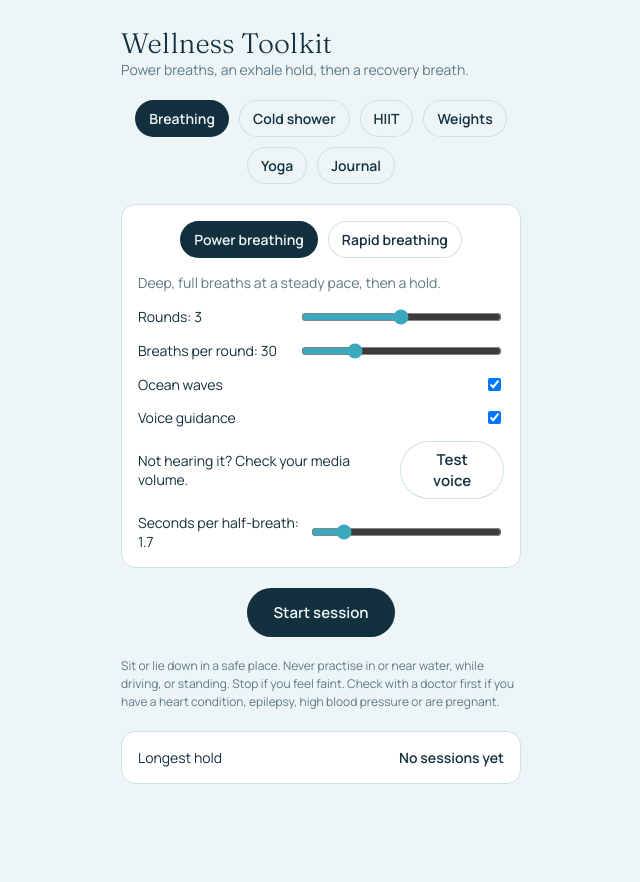
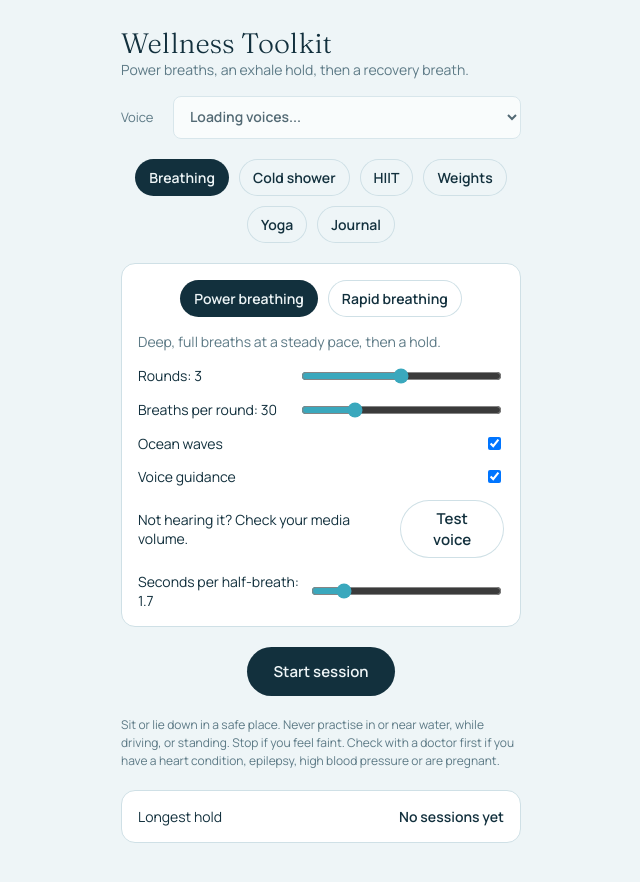
Before and after one commit to allybarbar/jubilant-robot, a React (Vite) app in the folder wellness-toolkit/: page / in a window 1280 px wide. Shown: the whole page, without its empty margins (319-959 px from the left). Before the commit the page ends 824 px from the top, so only its background shows below. Built offline with nearby package versions, Linux system fonts and the light colour scheme.

Commit message:
Add a selectable browser voice for speech cues and save the choice in local storage.

```diff
--- a/wellness-toolkit/src/App.jsx
+++ b/wellness-toolkit/src/App.jsx
@@ -1,5 +1,6 @@
 import {useState,useEffect} from 'react';
 import {PREF,SAVE} from './lib/storage';
+import {getVoices,getSelectedVoice,setSelectedVoice as saveVoiceSelection,VOICE_OK} from './lib/audio';
 import Breathing from './components/Breathing';
 import Cold from './components/Cold';
 import Hiit from './components/Hiit';
@@ -20,13 +21,54 @@ const INTRO={
 export default function App(){
   const [mode,setMode]=useState(()=>PREF('bw_mode','breath'));
   const [busy,setBusy]=useState(false);
+  const [voices,setVoices]=useState(()=>VOICE_OK?getVoices():[]);
+  const [selectedVoice,setSelectedVoice]=useState(()=>getSelectedVoice()?.name || '');
+
   useEffect(()=>{SAVE('bw_mode',mode)},[mode]);
+
+  useEffect(()=>{
+    const syncVoices=()=>setVoices(VOICE_OK?getVoices():[]);
+    syncVoices();
+    if(!VOICE_OK)return;
+    try{
+      speechSynthesis.addEventListener('voiceschanged',syncVoices);
+      return ()=>speechSynthesis.removeEventListener('voiceschanged',syncVoices);
+    }catch(e){}
+  },[]);
+
+  useEffect(()=>{
+    if(!selectedVoice && voices.length){
+      const fallback=getSelectedVoice();
+      if(fallback){
+        setSelectedVoice(fallback.name);
+        saveVoiceSelection(fallback.name);
+      }
+    }
+  },[selectedVoice,voices]);
+
+  const handleVoiceChange=(event)=>{
+    const next=event.target.value;
+    setSelectedVoice(next);
+    saveVoiceSelection(next);
+  };
+
   return (
     <div className="app">
       <div>
         <h1>Wellness Toolkit</h1>
         <p>{INTRO[mode]}</p>
       </div>
+      {VOICE_OK&&(
+        <div className="row voice-controls">
+          <label className="voice-picker">
+            <span>Voice</span>
+            <select value={selectedVoice} onChange={handleVoiceChange} disabled={!voices.length}>
+              {!voices.length&&<option value="">Loading voices...</option>}
+              {voices.map(v=>(<option key={`${v.name}-${v.lang}`} value={v.name}>{v.name} ({v.lang})</option>))}
+            </select>
+          </label>
+        </div>
+      )}
       {!busy&&(<div className="row">
         {TABS.map(([k,l])=>(<button key={k} className={'tab'+(mode===k?' on':'')} onClick={()=>setMode(k)}>{l}</button>))}
       </div>)}
--- a/wellness-toolkit/src/styles.css
+++ b/wellness-toolkit/src/styles.css
@@ -9,7 +9,7 @@ h1{font:300 28px/1.1 Fraunces,Georgia,serif;margin:8px 0 0}
 p{margin:0;color:var(--mute);line-height:1.5;font-size:14px}
 .stage{display:flex;flex-direction:column;align-items:center;gap:18px;padding:12px 0}
 .orbwrap{width:min(78vw,300px);aspect-ratio:1;display:grid;place-items:center}
-.orb{width:62%;aspect-ratio:1;border-radius:50%;background:radial-gradient(circle at 35% 30%,var(--orb2),var(--orb));display:grid;place-items:center;transition:transform var(--d,1.7s) ease-in-out;box-shadow:0 0 0 1px var(--line)}
+.orb{width:62%;aspect-ratio:1;border-radius:50%;background:radial-gradient(circle at 35% 30%,var(--orb2),var(--orb));display:grid;place-items:center;transition:transform var(--d,1.7s) ease-in-out;animation:pulse 2.6s ease-in-out infinite}
 .orb.hold{background:radial-gradient(circle at 35% 30%,var(--bg),var(--hold));transition:transform .6s ease}
 .big{font:300 64px/1 Fraunces,Georgia,serif;color:#fff;font-variant-numeric:tabular-nums}
 .orb.hold .big{color:var(--ink)}
@@ -17,7 +17,7 @@ p{margin:0;color:var(--mute);line-height:1.5;font-size:14px}
 .row{display:flex;gap:10px;justify-content:center;flex-wrap:wrap}
 button{font:600 15px Manrope,sans-serif;border:0;border-radius:999px;padding:14px 26px;background:var(--ink);color:var(--bg);cursor:pointer}
 button.ghost{background:transparent;color:var(--ink);box-shadow:inset 0 0 0 1px var(--line)}
-button:focus-visible,input:focus-visible{outline:3px solid var(--orb);outline-offset:2px}
+button:focus-visible,input:focus-visible,select:focus-visible{outline:3px solid var(--orb);outline-offset:2px}
 .card{background:var(--card);border:1px solid var(--line);border-radius:14px;padding:16px;display:flex;flex-direction:column;gap:14px}
 .set{display:flex;justify-content:space-between;align-items:center;font-size:14px}
 .set input[type=range]{width:55%;accent-color:var(--orb)}
@@ -41,10 +41,14 @@ button:focus-visible,input:focus-visible{outline:3px solid var(--orb);outline-of
 .chk{width:36px;height:36px;border-radius:50%;padding:0;background:transparent;color:var(--mute);box-shadow:inset 0 0 0 1px var(--line);font-size:16px}
 .chk.on{background:var(--orb);color:#fff;box-shadow:none}
 .x{background:none;color:var(--mute);padding:0 4px;font-size:22px;line-height:1;border-radius:6px}
-.restbar{position:sticky;top:env(safe-area-inset-top,0px);z-index:2;display:flex;justify-content:space-between;align-items:center;background:var(--card);border:1px solid var(--line);border-radius:12px;padding:10px 14px;font:500 18px Fraunces,Georgia,serif;font-variant-numeric:tabular-nums}
+.restbar{position:sticky;top:env(safe-area-inset-top,0px);z-index:2;display:flex;justify-content:space-between;align-items:center;background:var(--card);border:1px solid var(--line);border-radius:12px;padding:10px 14px}
 .hrow{display:flex;justify-content:space-between;width:100%;background:none;color:var(--ink);border-radius:0;border-top:1px solid var(--line);padding:12px 0;font:600 14px Manrope,sans-serif;text-align:left}
-@media (prefers-reduced-motion:reduce){.orb{transition:none}}
+@media (prefers-reduced-motion:reduce){.orb{transition:none;animation:none}}
 .bar{height:6px;border-radius:3px;background:var(--line);overflow:hidden;width:100%}
 .bar>div{height:100%;background:var(--orb);transition:width .3s linear}
 .ta{width:100%;padding:10px;border:1px solid var(--line);border-radius:8px;background:var(--bg);color:var(--ink);font:400 15px/1.4 Manrope,sans-serif;resize:none}
 textarea:focus-visible{outline:3px solid var(--orb);outline-offset:2px}
+.voice-controls{margin-top:-4px}
+.voice-picker{display:flex;align-items:center;gap:10px;width:100%;color:var(--mute);font-size:13px}
+.voice-picker span{min-width:42px}
+.voice-picker select{flex:1;padding:10px 12px;border-radius:8px;border:1px solid var(--line);background:var(--card);color:var(--ink);font:600 14px Manrope,sans-serif}
```
Also changed, not shown: wellness-toolkit/src/lib/audio.js.
